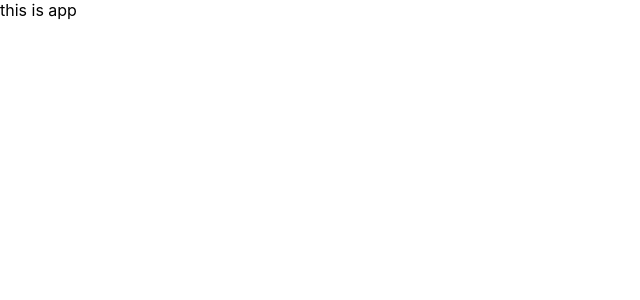
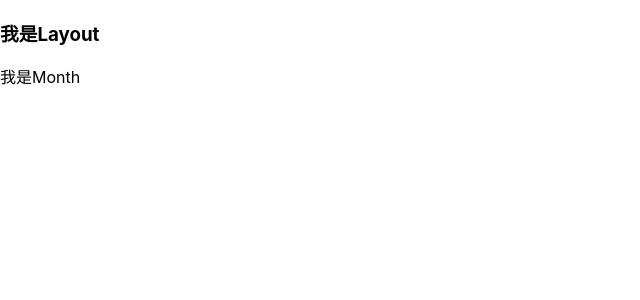
Before and after one commit to wd-Simon/bill-mobile-web, a React (Create React App) app: page / in a window 1280 px wide. Shown: the top 300 px of the page, without its empty margins (0-640 px from the left). Built offline with nearby package versions, Linux system fonts and the light colour scheme.

Commit message:
feat: 路由配置

```diff
--- a/src/index.js
+++ b/src/index.js
@@ -1,9 +1,10 @@
 import React from 'react';
 import ReactDOM from 'react-dom/client';
 import './index.css';
-import App from './App';
+import { RouterProvider } from "react-router-dom";
+import router from './router'
 
 const root = ReactDOM.createRoot(document.getElementById('root'));
 root.render(
-  <App />
+  <RouterProvider router={router}></RouterProvider>
 );
--- a/src/jsconfig.json
+++ b/src/jsconfig.json
@@ -2,7 +2,7 @@
   "compilerOptions": {
     "baseUrl": "./",
     "paths": {
-      "@/*": [ "src/*" ],
+      "@/*": [ "src/*" ]
     }
   },
 }
--- /dev/null
+++ b/src/pages/Layout/index.js
@@ -0,0 +1,12 @@
+import { Outlet } from 'react-router-dom'
+
+function Layout() {
+  return (
+    <div>
+      <h3>我是Layout</h3>
+      <Outlet></Outlet>
+    </div>
+  )
+}
+
+export default Layout
--- /dev/null
+++ b/src/pages/Month/index.js
@@ -0,0 +1,9 @@
+import React from 'react'
+
+function Month() {
+  return (
+    <div>我是Month</div>
+  )
+}
+
+export default Month
--- /dev/null
+++ b/src/pages/New/index.js
@@ -0,0 +1,11 @@
+
+
+function NewLayout() {
+  return (
+    <div>
+      <h3>我是NewLayout</h3>
+    </div>
+  )
+}
+
+export default NewLayout
--- /dev/null
+++ b/src/pages/Year/index.js
@@ -0,0 +1,9 @@
+import React from 'react'
+
+function Year() {
+  return (
+    <div>我是Year</div>
+  )
+}
+
+export default Year
--- /dev/null
+++ b/src/router/index.js
@@ -0,0 +1,33 @@
+// 创建路由实例 绑定 path element
+import { createBrowserRouter } from 'react-router-dom'
+import Layout from '@/pages/Layout'
+import New from '@/pages/New'
+import Month from '@/pages/Month'
+import Year from '@/pages/Year'
+
+const router = createBrowserRouter([
+  {
+    path: '/',
+    element: <Layout></Layout>,
+    children: [
+      {
+        index: true, // 默认月度
+        element: <Month></Month>,
+      },
+      {
+        path: 'month',
+        element: <Month></Month>,
+      },
+      {
+        path: 'year',
+        element: <Year></Year>,
+      },
+    ]
+  },
+  {
+    path: '/new',
+    element: <New></New>,
+  }
+])
+
+export default router
```
Also changed, not shown: src/pages/Add/index.js (added, +11 -0 lines).
